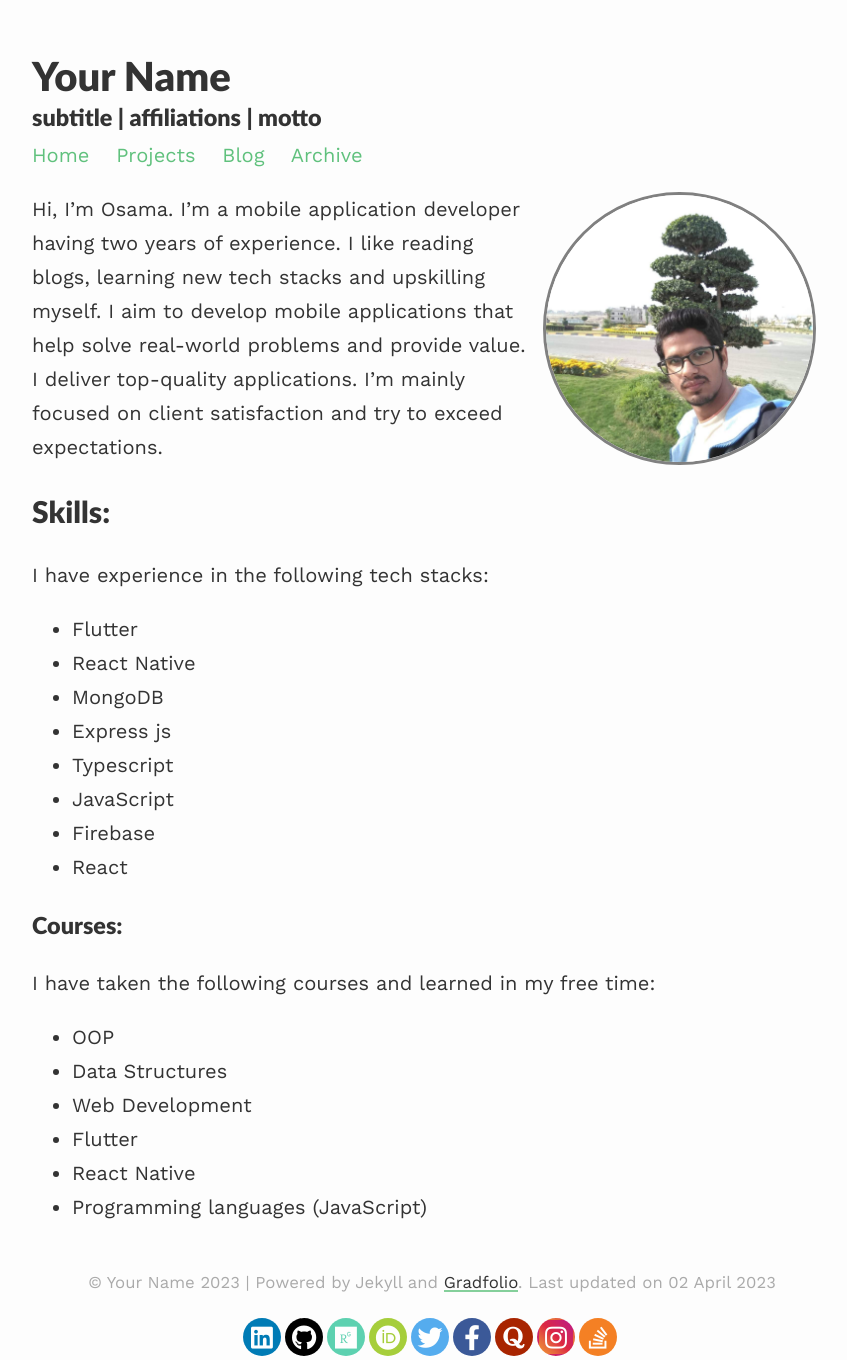
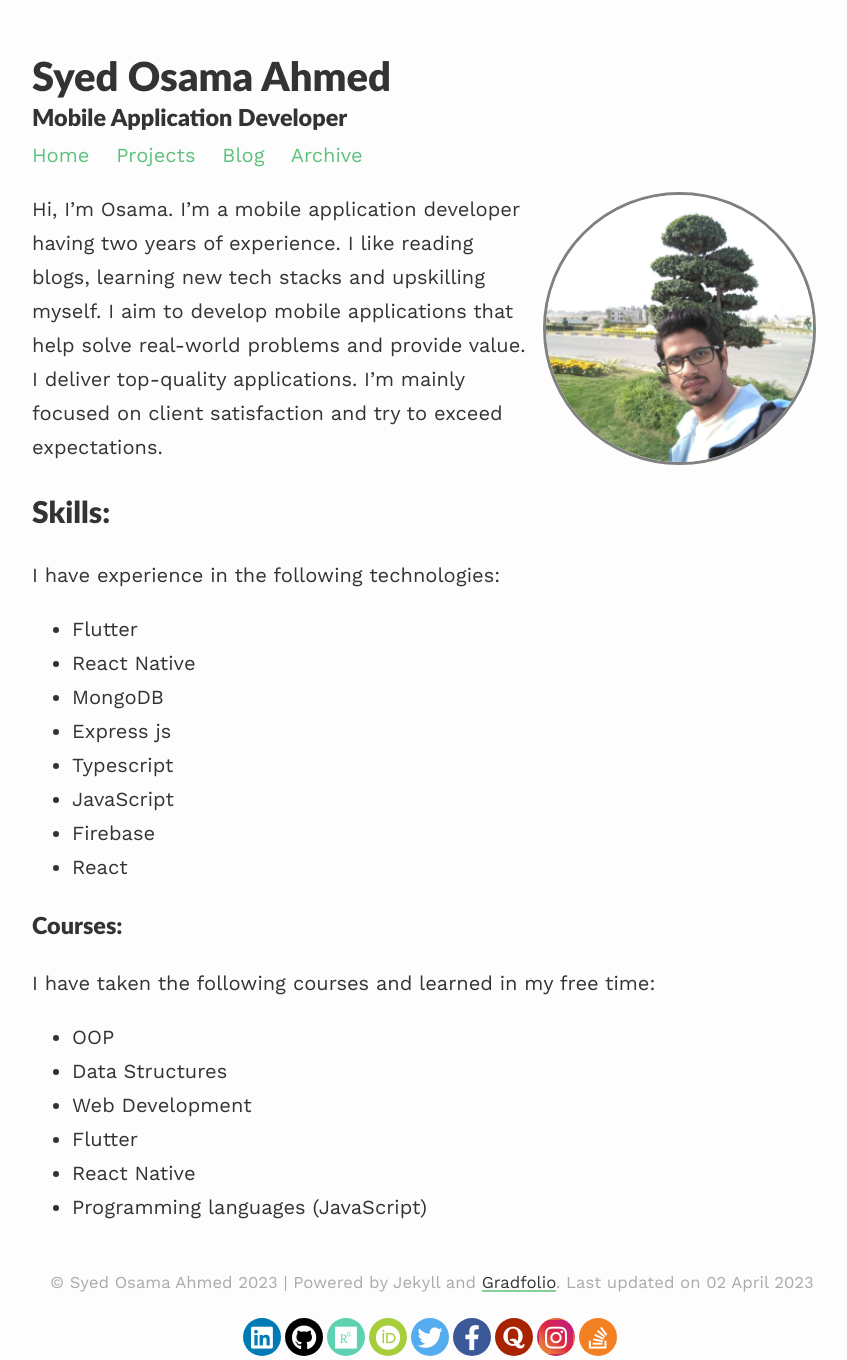
Before and after one commit to SyedOsamaAhmed/portfolio, a Jekyll site: the page built from index.md, in a window 1280 px wide. Shown: the whole page, without its empty margins (208-1055 px from the left). Built offline with Jekyll 4.4.1, drawn with Linux system fonts in a browser that asks for light colours; nearby versions of some CDN libraries.

```diff
--- a/Gemfile
+++ b/Gemfile
@@ -3,6 +3,7 @@ source 'https://rubygems.org'
 gem 'jekyll'
 
 group :jekyll_plugins do
+  gem 'wdm', '>= 0.1.0'
   gem 'jekyll-seo-tag'
   gem 'jekyll-paginate'
   gem 'jekyll-email-protect'
--- a/_config.yml
+++ b/_config.yml
@@ -1,7 +1,7 @@
 ### your site title here
 
-title: Your Name
-description: subtitle | affiliations | motto
+title: Syed Osama Ahmed
+description: Mobile Application Developer
 
 baseurl: #name of GitHub repository
 url: "https://syedosamaahmed.github.io/osamahmed/" #custom url to be used instead of GitHub repository
@@ -47,6 +47,9 @@ collections:
     output: true
     permalink: /projects/:name/
     order:
+      - car_rental_app.md
+      - hive.md
+      - calculator.md
       - shortProject.md
       - longerProjectTitle.md
       - redirect.md
--- a/_layouts/post.html
+++ b/_layouts/post.html
@@ -2,7 +2,7 @@
 layout: default
 ---
 <h1 class="post-headline">{{page.title}}</h1>
-<p class="meta"><small>{{page.date | date: '%B %d, %Y'}}</small></p>
+<p class="meta"><small></small></p>
 
 {{content}}
 
--- a/index.md
+++ b/index.md
@@ -11,7 +11,7 @@ Hi, I'm Osama. I'm a mobile application developer having two years of experience
 
 ## Skills:
 
-I have experience in the following tech stacks:
+I have experience in the following technologies:
 - Flutter
 - React Native
 - MongoDB
```
Also changed, not shown: _projects/calculator.md (added, +19 -0 lines), _projects/car_rental_app.md (added, +16 -0 lines), _projects/hive.md (added, +17 -0 lines), Gemfile.lock.
